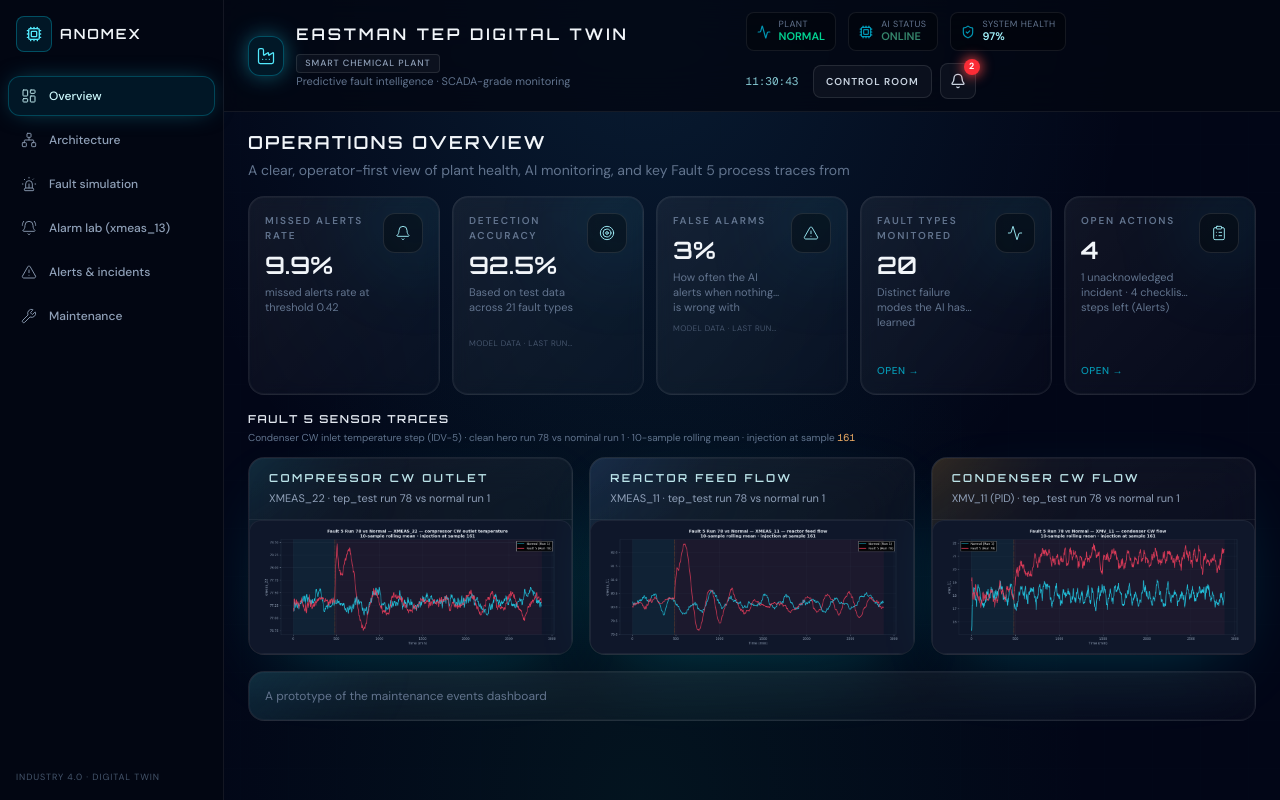
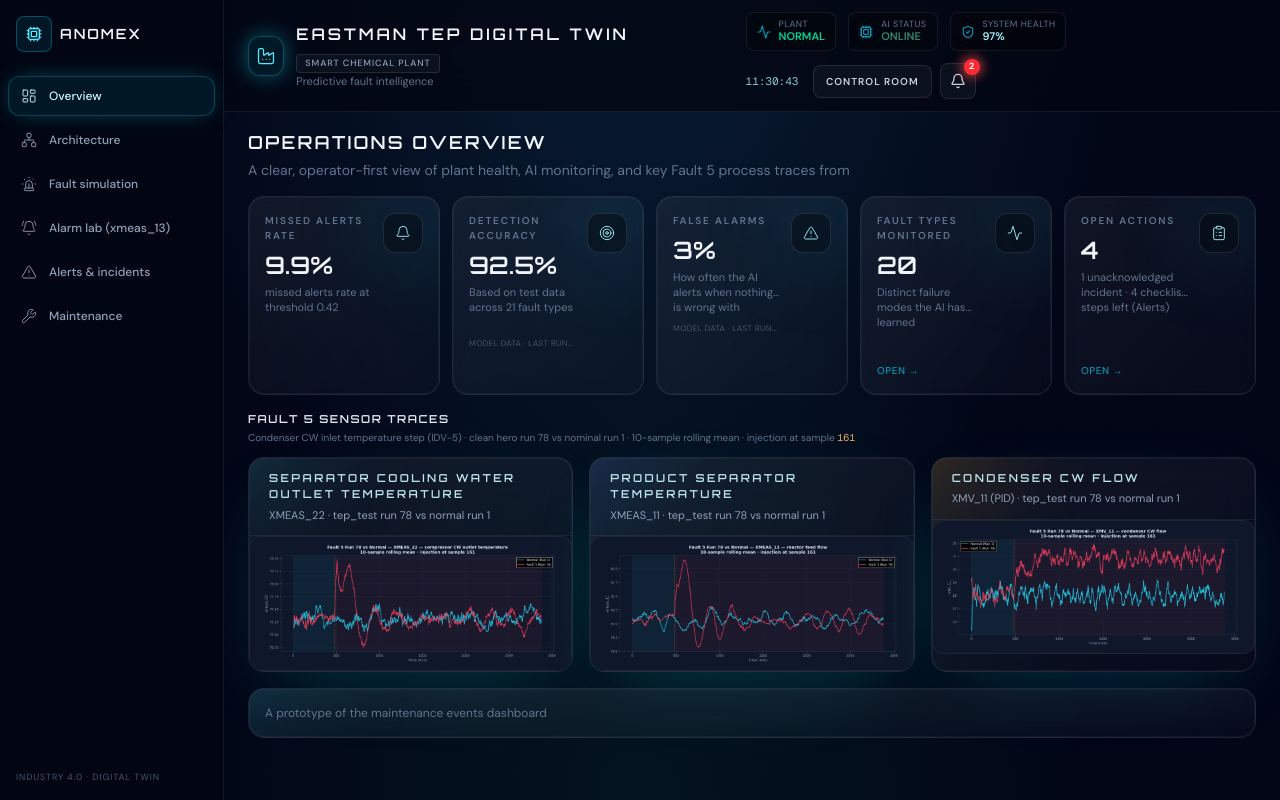
Before and after one commit to Lithika-Ramesh/Deploy-Chemical, a Next.js app in the folder dashboard/: page / in a window 1280 px wide. Built offline with nearby package versions, Linux system fonts and the light colour scheme.

Commit message:
Dashboard: update overview sensor titles and remove SCADA navbar tagline.

```diff
--- a/dashboard/src/components/dashboard/TopNav.tsx
+++ b/dashboard/src/components/dashboard/TopNav.tsx
@@ -69,7 +69,7 @@
             )}
           </div>
           <p className="text-[11px] text-slate-500">
-            Predictive fault intelligence · SCADA-grade monitoring
+            Predictive fault intelligence
           </p>
         </div>
       </div>
--- a/dashboard/src/components/overview/Fault5SensorFigures.tsx
+++ b/dashboard/src/components/overview/Fault5SensorFigures.tsx
@@ -9,18 +9,18 @@
 const FIGURES: readonly Fault5Figure[] = [
   {
     src: "/data/fault5/08_xmeas_22_run78_vs_normal.png",
-    title: "Compressor CW outlet",
+    title: "Separator cooling water outlet temperature",
     subtitle: "XMEAS_22 · tep_test run 78 vs normal run 1",
-    alt: "XMEAS_22 rolling mean: Fault 5 run 78 vs normal run 1",
+    alt: "XMEAS_22 separator cooling water outlet temperature: Fault 5 run 78 vs normal run 1",
     accent: "cyan",
     delay: 0,
     priority: true,
   },
   {
     src: "/data/fault5/09_xmeas_11_run78_vs_normal.png",
-    title: "Reactor feed flow",
+    title: "Product separator temperature",
     subtitle: "XMEAS_11 · tep_test run 78 vs normal run 1",
-    alt: "XMEAS_11 rolling mean: Fault 5 run 78 vs normal run 1",
+    alt: "XMEAS_11 product separator temperature: Fault 5 run 78 vs normal run 1",
     accent: "blue",
     delay: 0.04,
   },
--- a/dashboard/src/components/overview/LiveSensorCharts.tsx
+++ b/dashboard/src/components/overview/LiveSensorCharts.tsx
@@ -37,7 +37,7 @@
   key: "comp_cw_outlet_temp" as const,
   min: 75,
   max: 81,
-  label: "Compressor CW outlet — XMEAS_22",
+  label: "Separator cooling water outlet temperature — XMEAS_22",
   unit: "°C",
 };
 
--- a/dashboard/src/components/pages/ArchitecturePage.tsx
+++ b/dashboard/src/components/pages/ArchitecturePage.tsx
@@ -44,7 +44,7 @@
                 />
 
                 {/* xmeas_13 marker — nudge with left-[px] / top-[px] on this block */}
-                <motion.div className="absolute left-[150px] top-[300px] size-12 -translate-x-1/2 -translate-y-1/2">
+                <motion.div className="absolute left-[129px] top-[82px] size-12 -translate-x-1/2 -translate-y-1/2">
                   <span className="pointer-events-none absolute inset-2 rounded-full bg-red-500/35 animate-ping" />
                   <motion.span
                     className="pointer-events-none absolute inset-[12%] rounded-full border-2 border-red-400/95 shadow-[0_0_22px_rgba(239,68,68,0.55)]"
```
